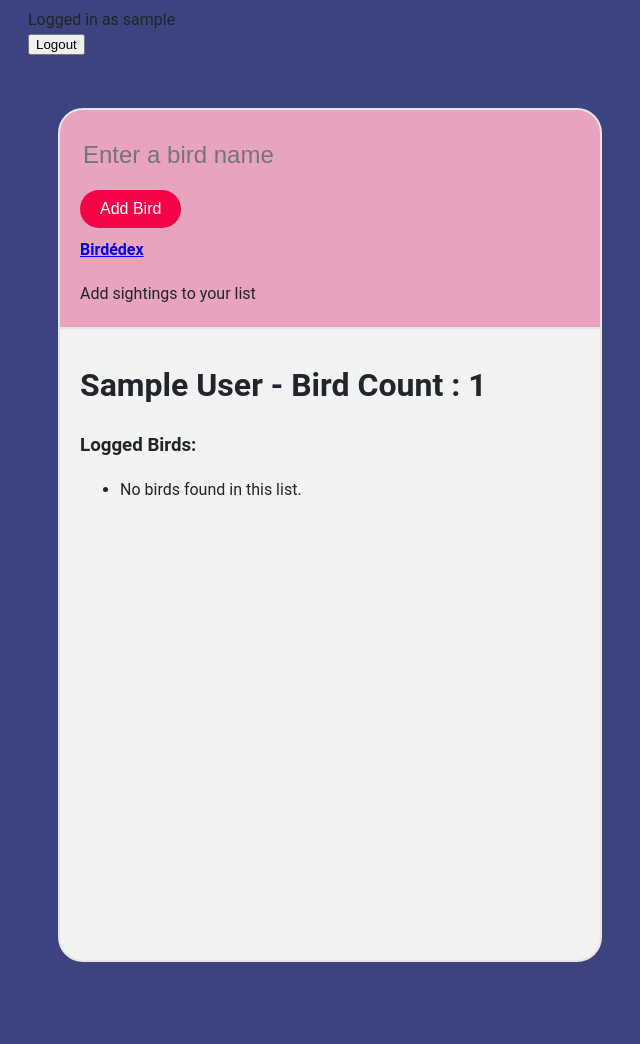
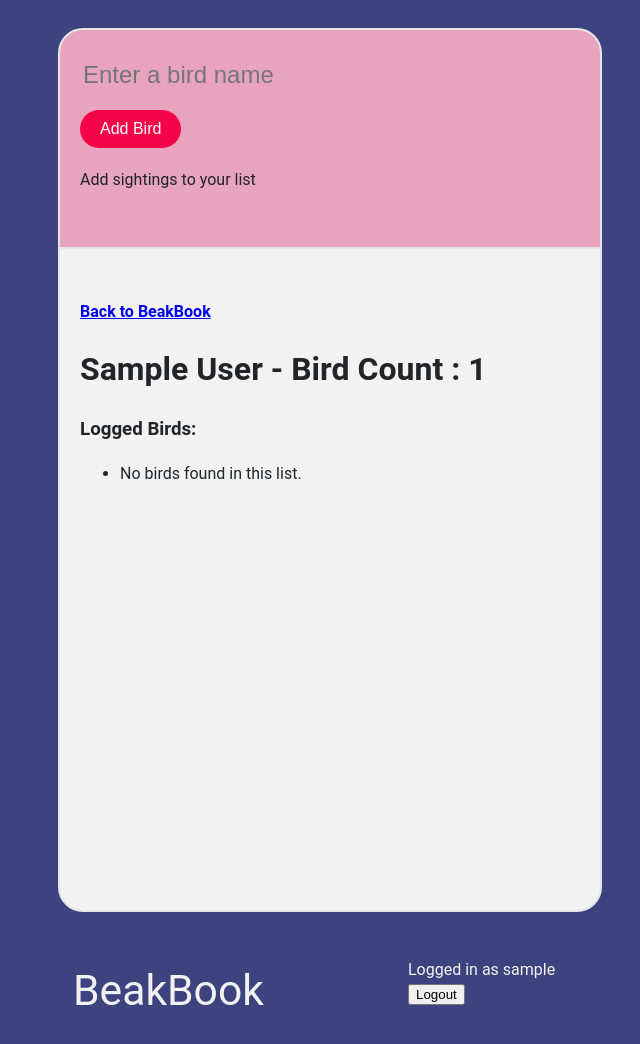
Before and after one commit to robertliamchristian/BDX, a Flask app: page /list/1 in a window 1280 px wide. Shown: the top 1044 px of the page, without its empty margins (0-640 px from the left). Run offline with Flask 3, Linux system fonts and the light colour scheme; a user stored in the database is signed in; tables that the repository leaves empty hold one stand-in row (values such as "Sample post").

Commit message:
visual changes, end S1

```diff
--- a/static/css/pstyle.css
+++ b/static/css/pstyle.css
@@ -9,7 +9,7 @@
 }
 
 #main-container {
-    margin-top: 50px;
+    margin-top: 0px;
     margin-bottom: 50px;
     margin-left: 50px;
     margin-right: 50px;
@@ -18,7 +18,7 @@
 }
 
 #top-card {
-    margin-top: 50px;
+    margin-top: 20px;
     margin-bottom: 0px;
     margin-left: 0px;
     margin-right: 0px;
@@ -37,7 +37,7 @@
 
 #bottom-card {
     margin-top: 180px;
-    margin-bottom: 0px;
+    margin-bottom: 10px;
     margin-left: 0px;
     margin-right: 0px;
     padding: 20px;
@@ -110,7 +110,19 @@
     position: fixed;
     z-index: 5;
     margin-bottom: 50px;
-    margin-left: 20px;
+    margin-left: 400px;
+    margin-top: 950px;
+    color: #f2f2f2;
+}
+
+.logo {
+    position: fixed;
+    z-index: 5;
+    margin-bottom: 60px;
+    margin-left: 65px;
+    margin-top: 950px;
+    color: #f2f2f2;
+    font-size: 32pt;
 }
 
 #suggestions {
@@ -191,7 +203,7 @@
     display: flex; /* Establishes a flex container */
     align-items: center; /* Centers items vertically within the container */
     justify-content: space-between; /* Spreads out the form and the button */
-    padding: 20px; /* Add padding as needed */
+    padding-bottom: 20px; /* Add padding as needed */
 }
 
 /* Styles for the form and the button to ensure they can grow as needed */
@@ -199,3 +211,19 @@
     flex-grow: 1;
     margin-right: 10px; /* Add some space between the form and the button */
 }
+
+
+.progress-bar {
+    width: 100%;
+    background-color: #f3f3f3;
+    border-radius: 25px;
+    overflow: hidden;
+}
+
+.progress-bar-fill {
+    height: 25px;
+    background-color: #F50348;
+    text-align: center;
+    line-height: 25px;
+    color: black;
+}
--- a/templates/view_list.html
+++ b/templates/view_list.html
@@ -34,12 +34,12 @@
 
     <div id="suggestions" style="display:none;"></div>
     <div id="name_header">
-        <div id="logo-link"><a href="{{ url_for('index') }}"><b>Birdédex</b></a></div>
         <div id="total-logged">Add sightings to your list</div>
     </div>
 </div>
 </div>
     <div id="bottom-card">
+        <div id="logo-link"><a href="{{ url_for('index') }}"><b>Back to BeakBook</b></a></div>
 
         <div id="userlist"></div>
             <h1>{{ list.title }} - Bird Count : {{ bird_count }}</h1>
@@ -78,6 +78,11 @@
     <form action="{{ url_for('logout') }}" method="post">
         <input type="submit" value="Logout">
     </form>
+</div>
+<div class="logo">
+    <span>
+        BeakBook
+    </span>
 </div>
 
 <script>
```
Also changed, not shown: templates/index.html (+11 -0 lines).
